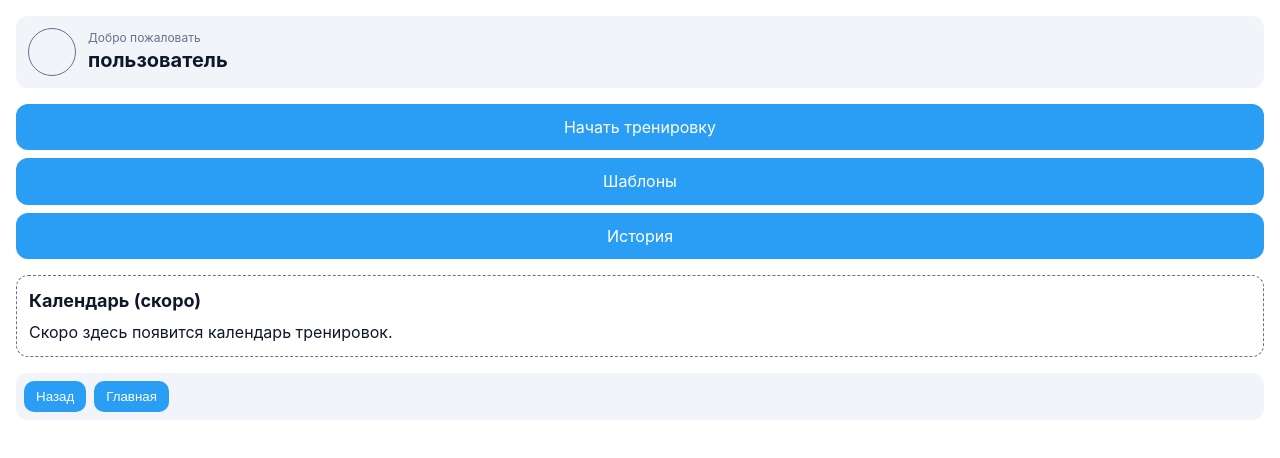
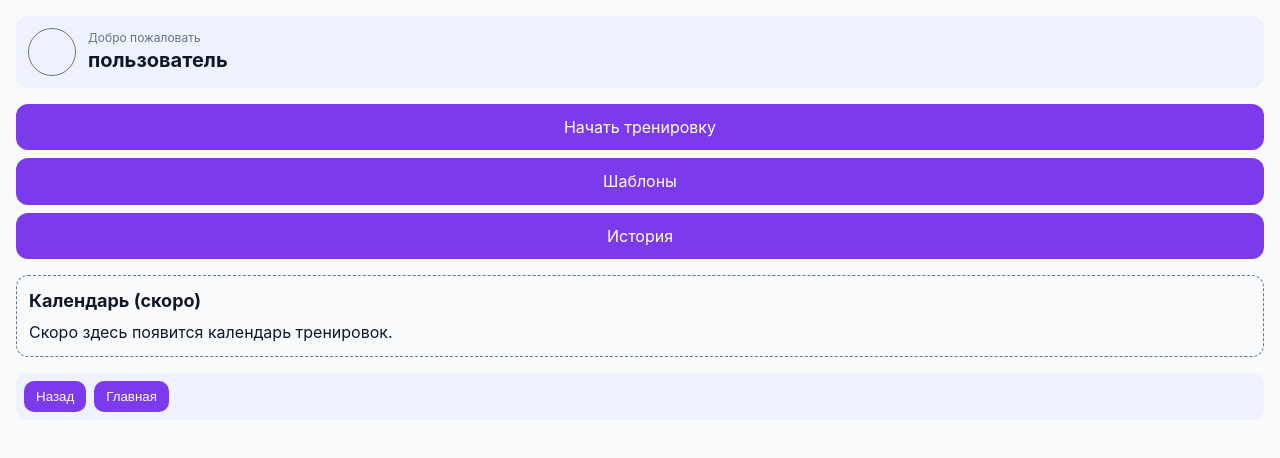
Before and after one commit to Vlad1m8r/dsport-ui, a React (Vite) app: page / in a window 1280 px wide. Shown: the top 458 px of the page. Built offline with nearby package versions, Linux system fonts and the light colour scheme; no server answers.

Commit message:
Добавить инфраструктуру токенов темы и safe area для Telegram

```diff
--- a/src/App.css
+++ b/src/App.css
@@ -1,61 +1,63 @@
 #root {
-  min-height: 100vh;
+  min-height: 100dvh;
 }
 
 .app {
-  min-height: 100vh;
-  padding: 16px;
-  background-color: var(--tg-theme-bg-color, #ffffff);
-  color: var(--tg-theme-text-color, #0f172a);
+  min-height: 100dvh;
+  padding: calc(var(--space-4) + var(--content-top)) var(--space-4)
+    calc(var(--space-4) + var(--content-bottom));
+  background-color: var(--bg);
+  color: var(--text);
 }
 
 .app-layout {
   display: flex;
   flex-direction: column;
-  gap: 16px;
+  gap: var(--space-4);
+  padding-bottom: var(--safe-bottom);
 }
 
 .app-header {
   display: flex;
-  gap: 8px;
+  gap: var(--space-2);
   position: sticky;
-  top: 0;
+  top: var(--content-top);
   z-index: 10;
-  padding: 8px;
-  border-radius: 12px;
-  background-color: var(--tg-theme-secondary-bg-color, #e2e8f0);
+  padding: var(--space-2);
+  border-radius: var(--radius-lg);
+  background-color: var(--surface-2);
 }
 
 .app-header__button {
   border: none;
-  border-radius: 10px;
-  padding: 8px 12px;
-  background-color: var(--tg-theme-button-color, #2563eb);
-  color: var(--tg-theme-button-text-color, #ffffff);
+  border-radius: var(--radius-md);
+  padding: var(--space-2) var(--space-3);
+  background-color: var(--accent);
+  color: var(--accent-contrast);
   cursor: pointer;
 }
 
 .home-page {
   display: flex;
   flex-direction: column;
-  gap: 16px;
+  gap: var(--space-4);
 }
 
 .home-page__profile {
   display: flex;
   align-items: center;
-  gap: 12px;
-  padding: 12px;
-  border-radius: 12px;
-  background-color: var(--tg-theme-secondary-bg-color, #e2e8f0);
+  gap: var(--space-3);
+  padding: var(--space-3);
+  border-radius: var(--radius-lg);
+  background-color: var(--surface-2);
 }
 
 .home-page__avatar {
   width: 48px;
   height: 48px;
-  border-radius: 999px;
+  border-radius: var(--radius-pill);
   overflow: hidden;
-  border: 1px solid var(--tg-theme-hint-color, #64748b);
+  border: 1px solid var(--text-muted);
   background-color: transparent;
 }
 
@@ -67,7 +69,7 @@
 
 .home-page__label {
   font-size: 12px;
-  color: var(--tg-theme-hint-color, #64748b);
+  color: var(--text-muted);
 }
 
 .home-page__username {
@@ -77,26 +79,26 @@
 
 .home-page__cta {
   display: grid;
-  gap: 8px;
+  gap: var(--space-2);
 }
 
 .home-page__cta-link {
   display: block;
   text-decoration: none;
   text-align: center;
-  border-radius: 12px;
-  padding: 12px;
-  background-color: var(--tg-theme-button-color, #2563eb);
-  color: var(--tg-theme-button-text-color, #ffffff);
+  border-radius: var(--radius-lg);
+  padding: var(--space-3);
+  background-color: var(--accent);
+  color: var(--accent-contrast);
 }
 
 .home-page__calendar {
-  padding: 12px;
-  border-radius: 12px;
-  border: 1px dashed var(--tg-theme-hint-color, #64748b);
+  padding: var(--space-3);
+  border-radius: var(--radius-lg);
+  border: 1px dashed var(--text-muted);
 }
 
 .home-page__calendar h2 {
-  margin: 0 0 8px;
+  margin: 0 0 var(--space-2);
   font-size: 18px;
 }
--- a/src/App.tsx
+++ b/src/App.tsx
@@ -1,72 +1,35 @@
-import { useCallback, useEffect, type ReactElement } from "react";
-import WebApp, { applyThemeParams } from "@twa-dev/sdk";
+import { useEffect, type ReactElement } from "react";
 import { Outlet } from "react-router-dom";
 
+import {
+  getTelegramWebApp,
+  prepareTelegramWebApp,
+} from "./shared/lib/telegram";
+import { initThemeMode } from "./shared/lib/theme/mode";
+import { applySafeAreaInsets, bindViewportEvents } from "./shared/lib/theme/safeArea";
+import {
+  applyTelegramTheme,
+  bindTelegramThemeEvents,
+} from "./shared/lib/theme/telegram";
 import "./App.css";
 
-const DEFAULT_THEME: Record<string, string> = {
-  "--tg-theme-bg-color": "#ffffff",
-  "--tg-theme-text-color": "#0f172a",
-  "--tg-theme-hint-color": "#64748b",
-  "--tg-theme-button-color": "#2563eb",
-  "--tg-theme-button-text-color": "#ffffff",
-  "--tg-theme-secondary-bg-color": "#e2e8f0",
-  "--tg-theme-link-color": "#2563eb",
-};
+function App(): ReactElement {
+  useEffect(() => {
+    prepareTelegramWebApp();
+    initThemeMode();
+    applySafeAreaInsets();
 
-const extractThemeParams = (): Record<string, string> => {
-  const nextTheme = { ...DEFAULT_THEME };
+    const cleanups: Array<() => void> = [bindViewportEvents()];
 
-  if (WebApp.themeParams.bg_color) {
-    nextTheme["--tg-theme-bg-color"] = WebApp.themeParams.bg_color;
-  }
-  if (WebApp.themeParams.text_color) {
-    nextTheme["--tg-theme-text-color"] = WebApp.themeParams.text_color;
-  }
-  if (WebApp.themeParams.hint_color) {
-    nextTheme["--tg-theme-hint-color"] = WebApp.themeParams.hint_color;
-  }
-  if (WebApp.themeParams.button_color) {
-    nextTheme["--tg-theme-button-color"] = WebApp.themeParams.button_color;
-  }
-  if (WebApp.themeParams.button_text_color) {
-    nextTheme["--tg-theme-button-text-color"] = WebApp.themeParams.button_text_color;
-  }
-  if (WebApp.themeParams.secondary_bg_color) {
-    nextTheme["--tg-theme-secondary-bg-color"] = WebApp.themeParams.secondary_bg_color;
-  }
-  if (WebApp.themeParams.link_color) {
-    nextTheme["--tg-theme-link-color"] = WebApp.themeParams.link_color;
-  }
-
-  return nextTheme;
-};
-
-function App(): ReactElement {
-  const applyCssVariables = useCallback((variables: Record<string, string>): void => {
-    const root = document.documentElement;
-    Object.entries(variables).forEach(([key, value]) => {
-      root.style.setProperty(key, value);
-    });
-  }, []);
-
-  useEffect(() => {
-    WebApp.ready();
-    WebApp.expand();
-    applyThemeParams(WebApp.themeParams);
-    applyCssVariables(extractThemeParams());
-
-    const handleThemeChange = (): void => {
-      applyThemeParams(WebApp.themeParams);
-      applyCssVariables(extractThemeParams());
-    };
-
-    WebApp.onEvent("themeChanged", handleThemeChange);
+    if (getTelegramWebApp()) {
+      applyTelegramTheme();
+      cleanups.push(bindTelegramThemeEvents());
+    }
 
     return () => {
-      WebApp.offEvent("themeChanged", handleThemeChange);
+      cleanups.forEach((cleanup) => cleanup());
     };
-  }, [applyCssVariables]);
+  }, []);
 
   return (
     <main className="app">
--- a/src/index.css
+++ b/src/index.css
@@ -6,9 +6,8 @@
   text-rendering: optimizeLegibility;
   -webkit-font-smoothing: antialiased;
   -moz-osx-font-smoothing: grayscale;
-  color-scheme: light dark;
-  background-color: var(--tg-theme-bg-color, #ffffff);
-  color: var(--tg-theme-text-color, #0f172a);
+  background-color: var(--bg);
+  color: var(--text);
 }
 
 *,
@@ -19,9 +18,9 @@
 
 body {
   margin: 0;
-  min-height: 100vh;
-  background-color: var(--tg-theme-bg-color, #ffffff);
-  color: var(--tg-theme-text-color, #0f172a);
+  min-height: 100dvh;
+  background-color: var(--bg);
+  color: var(--text);
 }
 
 a {
--- a/src/main.tsx
+++ b/src/main.tsx
@@ -4,6 +4,7 @@ import { RouterProvider } from "react-router-dom";
 
 import { Providers } from "./app/providers";
 import { router } from "./app/router";
+import "./shared/ui/theme/tokens.css";
 import "./index.css";
 
 createRoot(document.getElementById("root")!).render(
--- /dev/null
+++ b/src/shared/lib/theme/mode.ts
@@ -0,0 +1,47 @@
+import { getTelegramWebApp } from "../telegram";
+
+export type ThemeMode = "telegram" | "light" | "dark" | "auto";
+
+type ResolvedMode = "light" | "dark";
+
+const resolveAutoMode = (): ResolvedMode => {
+  if (typeof window === "undefined" || typeof window.matchMedia !== "function") {
+    return "light";
+  }
+
+  return window.matchMedia("(prefers-color-scheme: dark)").matches ? "dark" : "light";
+};
+
+const resolveMode = (mode: ThemeMode): ResolvedMode => {
+  if (mode === "light" || mode === "dark") {
+    return mode;
+  }
+
+  if (mode === "telegram") {
+    const telegramMode = getTelegramWebApp()?.colorScheme;
+    if (telegramMode === "light" || telegramMode === "dark") {
+      return telegramMode;
+    }
+  }
+
+  return resolveAutoMode();
+};
+
+export const setThemeMode = (mode: ThemeMode): void => {
+  if (typeof document === "undefined") {
+    return;
+  }
+
+  const html = document.documentElement;
+  html.dataset.theme = mode;
+  html.dataset.mode = resolveMode(mode);
+};
+
+export const initThemeMode = (): void => {
+  if (getTelegramWebApp()) {
+    setThemeMode("telegram");
+    return;
+  }
+
+  setThemeMode("auto");
+};
--- /dev/null
+++ b/src/shared/lib/theme/safeArea.ts
@@ -0,0 +1,64 @@
+import { getTelegramWebApp, type TelegramInsets } from "../telegram";
+
+const RESIZE_DEBOUNCE_MS = 80;
+
+const toInsetPx = (value: number | undefined): string => {
+  if (typeof value !== "number" || Number.isNaN(value)) {
+    return "0px";
+  }
+
+  return `${Math.max(value, 0)}px`;
+};
+
+const setInsetVars = (safeInset?: TelegramInsets, contentInset?: TelegramInsets): void => {
+  if (typeof document === "undefined") {
+    return;
+  }
+
+  const rootStyle = document.documentElement.style;
+
+  rootStyle.setProperty("--safe-top", toInsetPx(safeInset?.top));
+  rootStyle.setProperty("--safe-bottom", toInsetPx(safeInset?.bottom));
+  rootStyle.setProperty("--content-top", toInsetPx(contentInset?.top));
+  rootStyle.setProperty("--content-bottom", toInsetPx(contentInset?.bottom));
+};
+
+export const applySafeAreaInsets = (): void => {
+  const telegramWebApp = getTelegramWebApp();
+  setInsetVars(telegramWebApp?.safeAreaInset, telegramWebApp?.contentSafeAreaInset);
+};
+
+export const bindViewportEvents = (): (() => void) => {
+  let timeoutId: ReturnType<typeof setTimeout> | undefined;
+
+  const handleResize = (): void => {
+    if (timeoutId) {
+      clearTimeout(timeoutId);
+    }
+
+    timeoutId = setTimeout(() => {
+      applySafeAreaInsets();
+    }, RESIZE_DEBOUNCE_MS);
+  };
+
+  if (typeof window !== "undefined") {
+    window.addEventListener("resize", handleResize);
+    window.visualViewport?.addEventListener("resize", handleResize);
+  }
+
+  const telegramWebApp = getTelegramWebApp();
+  telegramWebApp?.onEvent?.("viewportChanged", handleResize);
+
+  return (): void => {
+    if (timeoutId) {
+      clearTimeout(timeoutId);
+    }
+
+    if (typeof window !== "undefined") {
+      window.removeEventListener("resize", handleResize);
+      window.visualViewport?.removeEventListener("resize", handleResize);
+    }
+
+    telegramWebApp?.offEvent?.("viewportChanged", handleResize);
+  };
+};
--- /dev/null
+++ b/src/shared/lib/theme/telegram.ts
@@ -0,0 +1,56 @@
+import { getTelegramWebApp, type TelegramThemeParams } from "../telegram";
+import { setThemeMode } from "./mode";
+
+const applyThemeParam = (cssVar: string, value: string | undefined): void => {
+  if (typeof document === "undefined" || !value) {
+    return;
+  }
+
+  document.documentElement.style.setProperty(cssVar, value);
+};
+
+const applyThemeVars = (themeParams: TelegramThemeParams): void => {
+  applyThemeParam("--bg", themeParams.bg_color);
+  applyThemeParam("--surface", themeParams.bg_color);
+  applyThemeParam("--surface-2", themeParams.secondary_bg_color);
+  applyThemeParam("--text", themeParams.text_color);
+  applyThemeParam("--text-muted", themeParams.hint_color);
+
+  if (themeParams.button_color) {
+    applyThemeParam("--accent", themeParams.button_color);
+  }
+
+  if (themeParams.button_text_color) {
+    applyThemeParam("--accent-contrast", themeParams.button_text_color);
+  }
+};
+
+export const applyTelegramTheme = (): void => {
+  const telegramWebApp = getTelegramWebApp();
+  const themeParams = telegramWebApp?.themeParams;
+
+  if (!themeParams) {
+    return;
+  }
+
+  applyThemeVars(themeParams);
+};
+
+export const bindTelegramThemeEvents = (): (() => void) => {
+  const telegramWebApp = getTelegramWebApp();
+
+  if (!telegramWebApp?.onEvent) {
+    return () => undefined;
+  }
+
+  const handleThemeChanged = (): void => {
+    applyTelegramTheme();
+    setThemeMode("telegram");
+  };
+
+  telegramWebApp.onEvent("themeChanged", handleThemeChanged);
+
+  return (): void => {
+    telegramWebApp.offEvent?.("themeChanged", handleThemeChanged);
+  };
+};
--- /dev/null
+++ b/src/shared/ui/theme/tokens.css
@@ -0,0 +1,71 @@
+:root {
+  --bg: #f8fafc;
+  --surface: #ffffff;
+  --surface-2: #eef2ff;
+  --text: #0f172a;
+  --text-muted: #64748b;
+  --border: #cbd5e1;
+  --accent: #7c3aed;
+  --accent-contrast: #ffffff;
+  --success: #16a34a;
+  --danger: #dc2626;
+  --warning: #d97706;
+
+  --radius-sm: 8px;
+  --radius-md: 10px;
+  --radius-lg: 12px;
+  --radius-xl: 16px;
+  --radius-pill: 999px;
+
+  --space-1: 4px;
+  --space-2: 8px;
+  --space-3: 12px;
+  --space-4: 16px;
+  --space-5: 20px;
+  --space-6: 24px;
+  --space-7: 32px;
+  --space-8: 40px;
+  --space-9: 48px;
+
+  --motion-fast: 120ms;
+  --motion-normal: 220ms;
+  --motion-slow: 320ms;
+  --ease-standard: cubic-bezier(0.2, 0, 0, 1);
+
+  --shadow-sm: 0 1px 2px rgba(15, 23, 42, 0.08);
+  --shadow-md: 0 8px 24px rgba(15, 23, 42, 0.12);
+
+  --safe-top: 0px;
+  --safe-bottom: 0px;
+  --content-top: 0px;
+  --content-bottom: 0px;
+
+  --tg-theme-bg-color: var(--bg);
+  --tg-theme-secondary-bg-color: var(--surface-2);
+  --tg-theme-text-color: var(--text);
+  --tg-theme-hint-color: var(--text-muted);
+  --tg-theme-link-color: var(--accent);
+  --tg-theme-button-color: var(--accent);
+  --tg-theme-button-text-color: var(--accent-contrast);
+  --tg-theme-destructive-text-color: var(--danger);
+}
+
+html[data-mode="light"] {
+  --bg: #f8fafc;
+  --surface: #ffffff;
+  --surface-2: #eef2ff;
+  --text: #0f172a;
+  --text-muted: #64748b;
+  --border: #cbd5e1;
+}
+
+html[data-mode="dark"] {
+  --bg: #0f172a;
+  --surface: #111827;
+  --surface-2: #1f2937;
+  --text: #e2e8f0;
+  --text-muted: #94a3b8;
+  --border: #334155;
+  --shadow-sm: 0 1px 2px rgba(2, 6, 23, 0.4);
+  --shadow-md: 0 8px 24px rgba(2, 6, 23, 0.5);
+}
```
Also changed, not shown: src/shared/lib/telegram.ts (+34 -1 lines), 1 other file (tests, documents, lock files or other folders).
